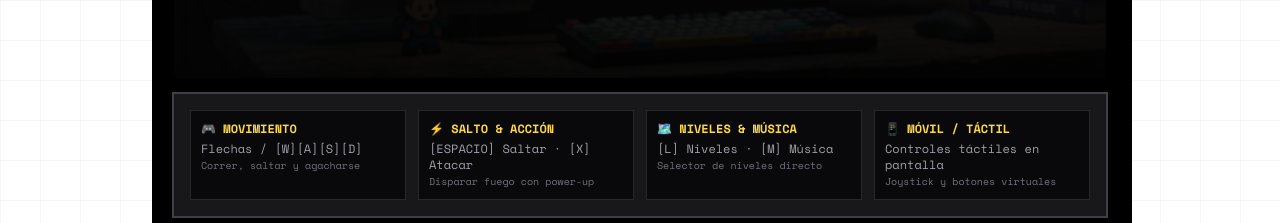
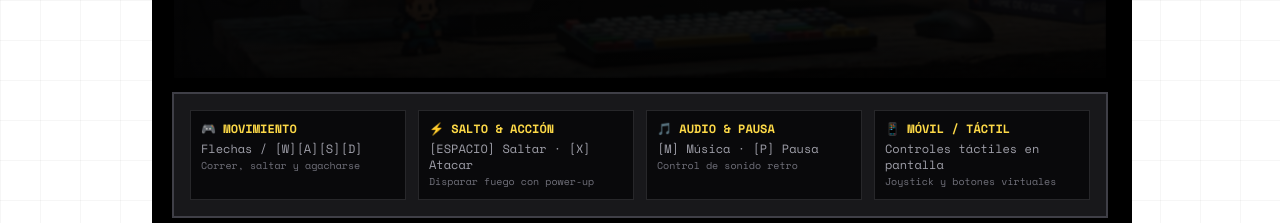
Before and after one commit to rubenoroz/rubenoroz, a Next.js app: page /cursos/de-cero-a-videojuego in a window 1280 px wide. Shown: the part 1920-2143 px from the top of the page. Built offline with nearby package versions, Linux system fonts and the light colour scheme.

Commit message:
fix: corregir atajo de nivel y simplificar guia de controles para movil

```diff
--- a/public/games/el-viaje-de-coquimbo.html
+++ b/public/games/el-viaje-de-coquimbo.html
@@ -2944,14 +2944,14 @@ keys[e.code]=true;
 if(e.code!=='KeyF'&&e.code!=='Escape')requestFs();
 if((e.code==='Space'||e.code==='ArrowUp'||e.code==='KeyW')&&!e.repeat)jumpBufT=8;
 const st=state;
-if(state==='title'&&e.code==='KeyL'){state='lvlsel'}
+if(e.code==='KeyL'){state=state==='lvlsel'?'title':'lvlsel'}
 else if(state==='title'&&/^Digit[1-8]$/.test(e.code)){startLevel(Number(e.code.slice(5)))}
 else if(state==='lvlsel'){
 if(e.code==='ArrowLeft'||e.code==='KeyA')lvSel=lvSel===1?16:lvSel-1;
 else if(e.code==='ArrowRight'||e.code==='KeyD')lvSel=lvSel===16?1:lvSel+1;
 else if(e.code==='ArrowUp'||e.code==='KeyW')lvSel=lvSel>4?lvSel-4:lvSel+12;
 else if(e.code==='ArrowDown'||e.code==='KeyS')lvSel=lvSel<=12?lvSel+4:lvSel-12;
-else if(e.code==='Escape'||e.code==='KeyL'||e.code==='KeyQ'){state='title'}
+else if(e.code==='Escape'||e.code==='KeyQ'){state='title'}
 else if(e.code==='Enter'||e.code==='Space')pressEnter();
 }
 if(e.code==='Enter'&&state!=='lvlsel')pressEnter();
--- a/src/app/cursos/de-cero-a-videojuego/page.tsx
+++ b/src/app/cursos/de-cero-a-videojuego/page.tsx
@@ -396,9 +396,9 @@ export default function DeCeroAVideojuegoPage() {
                 </div>
 
                 <div className="border border-zinc-800 bg-zinc-950 p-2.5">
-                  <div className="text-brand-yellow font-bold mb-1">🗺️ NIVELES & MÚSICA</div>
-                  <div className="text-zinc-400">[L] Niveles · [M] Música</div>
-                  <div className="text-[10px] text-zinc-500 mt-0.5">Selector de niveles directo</div>
+                  <div className="text-brand-yellow font-bold mb-1">🎵 AUDIO & PAUSA</div>
+                  <div className="text-zinc-400">[M] Música · [P] Pausa</div>
+                  <div className="text-[10px] text-zinc-500 mt-0.5">Control de sonido retro</div>
                 </div>
 
                 <div className="border border-zinc-800 bg-zinc-950 p-2.5">
```
